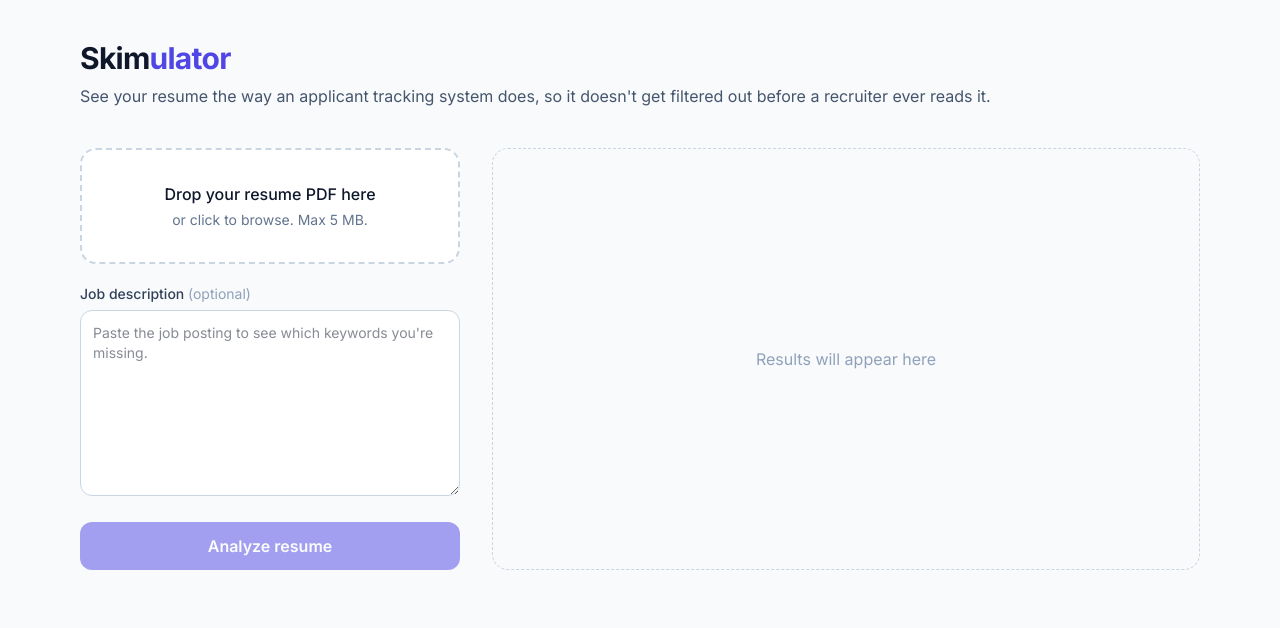
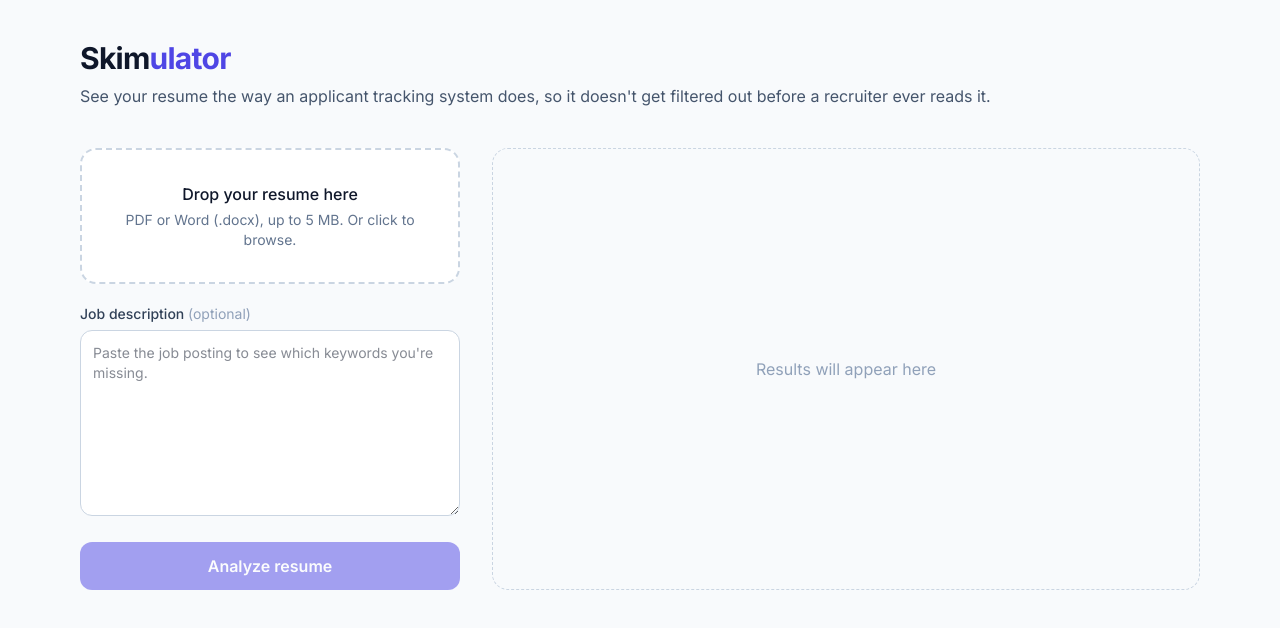
Before and after one commit to SmritiReddyy/skimulator, a React (Vite) app in the folder frontend/: page / in a window 1280 px wide. Shown: the top 628 px of the page. Built offline with nearby package versions, Linux system fonts and the light colour scheme.

Commit message:
feat(frontend): accept .docx uploads and update copy for Word support

```diff
--- a/frontend/src/components/UploadForm.tsx
+++ b/frontend/src/components/UploadForm.tsx
@@ -43,7 +43,7 @@ export default function UploadForm({ loading, onSubmit }: Props) {
         <input
           ref={input}
           type="file"
-          accept="application/pdf"
+          accept=".pdf,.docx,application/pdf,application/vnd.openxmlformats-officedocument.wordprocessingml.document"
           className="hidden"
           onChange={(e) => setFile(e.target.files?.[0] ?? null)}
         />
@@ -51,8 +51,10 @@ export default function UploadForm({ loading, onSubmit }: Props) {
           <p className="font-medium">{file.name}</p>
         ) : (
           <>
-            <p className="font-medium">Drop your resume PDF here</p>
-            <p className="mt-1 text-sm text-slate-500">or click to browse. Max 5 MB.</p>
+            <p className="font-medium">Drop your resume here</p>
+            <p className="mt-1 text-sm text-slate-500">
+              PDF or Word (.docx), up to 5 MB. Or click to browse.
+            </p>
           </>
         )}
       </div>
```
Also changed, not shown: 2 other files (tests, documents, lock files or other folders).
